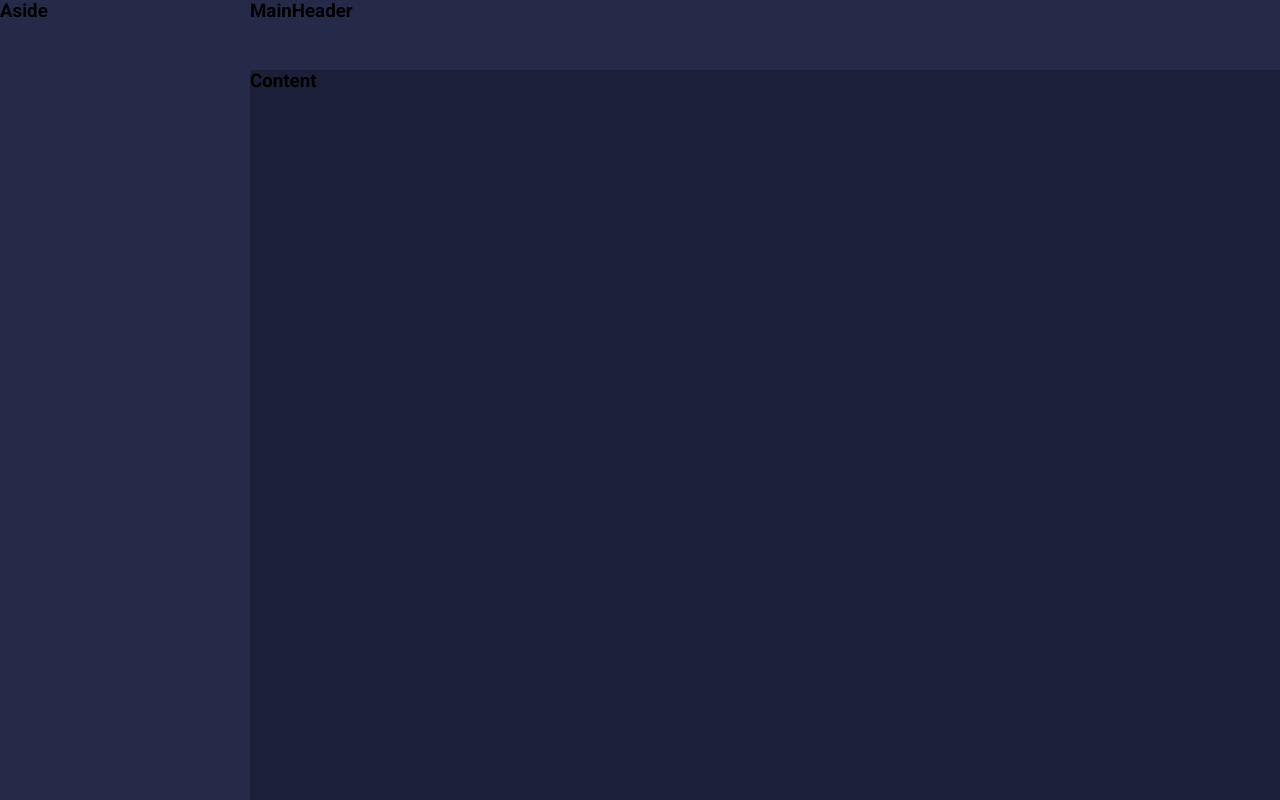
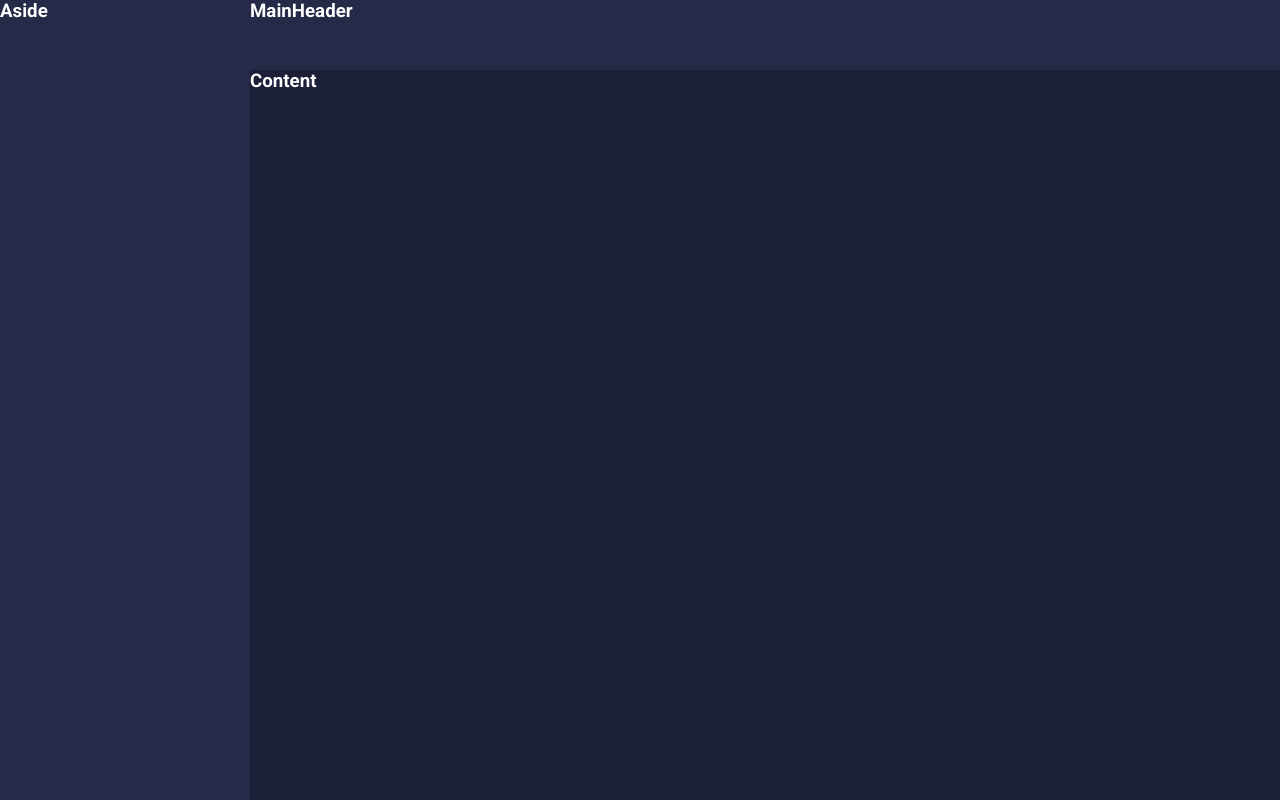
Before and after one commit to leonardo-teles/minha-carteira, a React (Create React App) app: page / in a window 1280 px wide. Built offline with nearby package versions, Linux system fonts and the light colour scheme.

Commit message:
Criando os Temas de Cores

```diff
--- a/src/App.tsx
+++ b/src/App.tsx
@@ -1,14 +1,16 @@
 import React from 'react';
+import { ThemeProvider } from 'styled-components';
 import GlobalStyles from './styles/GlobalStyles';
 
 import Layout from './components/Layout';
+import dark from './styles/themes/dark';
 
 const App: React.FC = () => {
     return (
-        <>
+        <ThemeProvider theme={dark}>
             <GlobalStyles />
             <Layout />
-        </>
+        </ThemeProvider>
     );
 }
 
--- a/src/components/Aside/styles.ts
+++ b/src/components/Aside/styles.ts
@@ -2,5 +2,6 @@
 
 export const Container = styled.div`
     grid-area: AS;
-    background-color: #252A48;
+    color: ${props => props.theme.colors.white};
+    background-color: ${props => props.theme.colors.secondary};
 `;
--- a/src/components/Content/styles.ts
+++ b/src/components/Content/styles.ts
@@ -2,5 +2,6 @@
 
 export const Container = styled.div`
     grid-area: CT;
-    background-color: #1B1F38;
+    color: ${props => props.theme.colors.white};
+    background-color: ${props => props.theme.colors.primary};
 `;
--- a/src/components/MainHeader/styles.ts
+++ b/src/components/MainHeader/styles.ts
@@ -2,5 +2,6 @@
 
 export const Container = styled.div`
     grid-area: MH;
-    background-color: #252A48;
+    color: ${props => props.theme.colors.white};
+    background-color: ${props => props.theme.colors.secondary};
 `;
--- /dev/null
+++ b/src/styles/themes/dark.ts
@@ -0,0 +1,16 @@
+export default {
+    title: 'dark',
+    colors: {
+        primary: '#1B1F38',
+        secondary: '#252A48',
+        tertiary: '#313862',
+
+        white: '#FFF',
+        black: '#000',
+        gray: '#BFBFBF',
+
+        success: '#4E41F0',
+        info: '#F7931B',
+        warning: '#E44C4E'
+    },
+};
```
Also changed, not shown: src/styles/styled.d.ts (added, +21 -0 lines), src/styles/themes/light.ts (added, +16 -0 lines).
